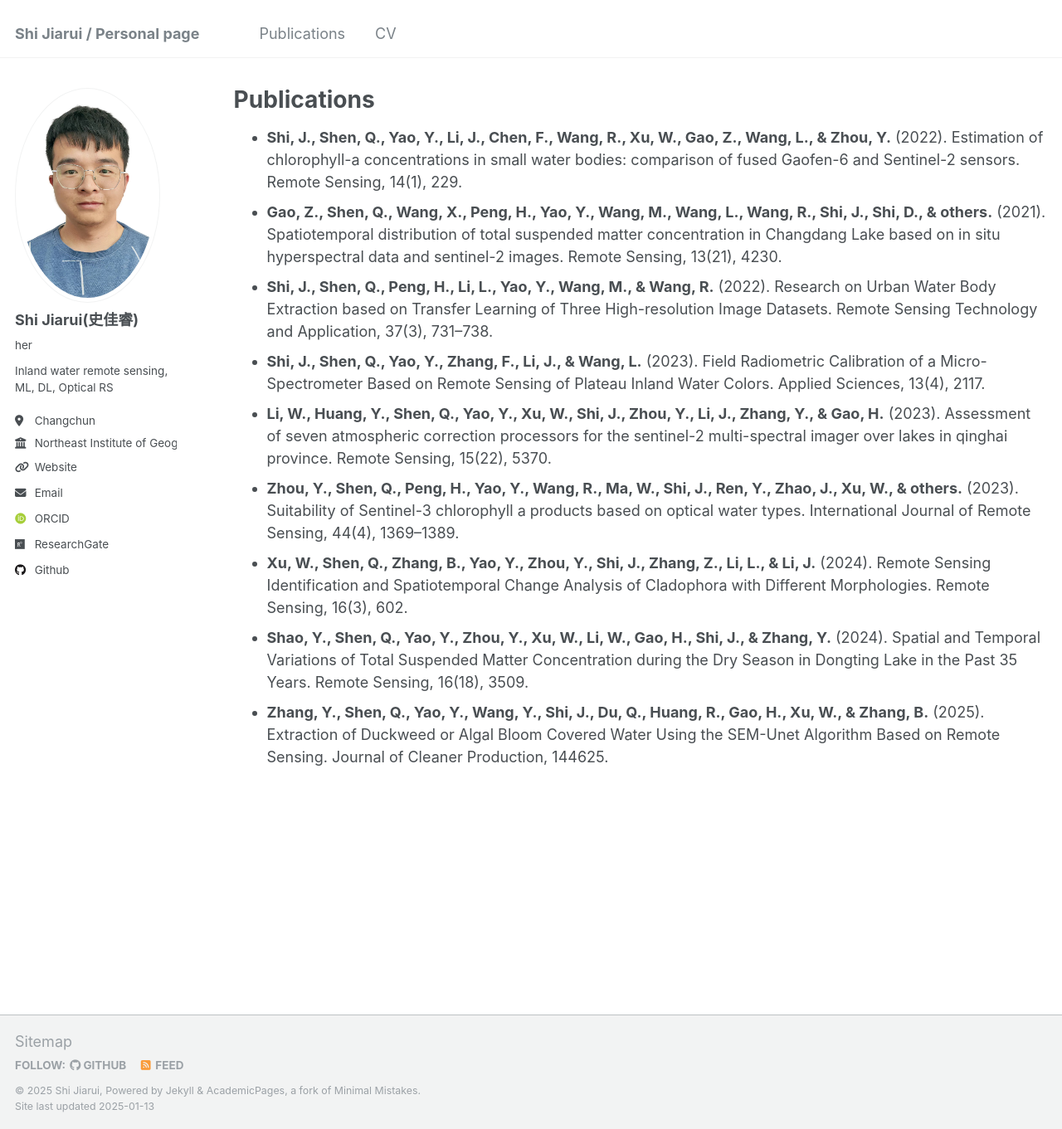
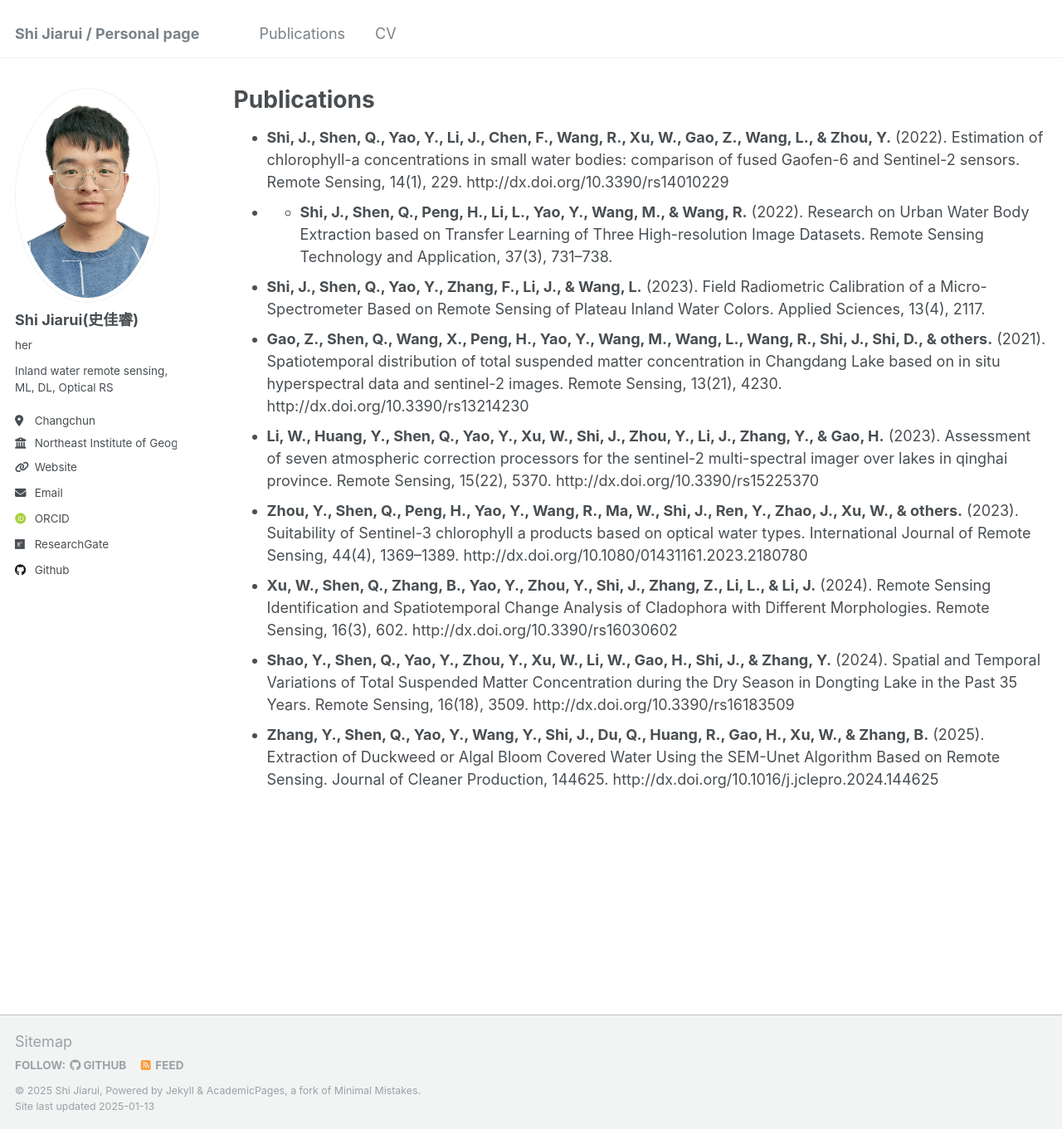
Before and after one commit to Shi-Jiarui/Shi-Jiarui.github.io, a Jekyll site: the page built from _pages/publications.md, in a window 1280 px wide and 1361 px high. Shown: the whole window at 83% size. Built offline with Jekyll 4.4.1, drawn with Linux system fonts in a browser that asks for light colours; some web fonts are replaced; some of the changed lines change nothing that is shown.

Commit message:
Update publications.md

```diff
--- a/_pages/publications.md
+++ b/_pages/publications.md
@@ -8,12 +8,12 @@ author_profile: true
 
 
 
-- **Shi, J., Shen, Q., Yao, Y., Li, J., Chen, F., Wang, R., Xu, W., Gao, Z., Wang, L., & Zhou, Y.** (2022). Estimation of chlorophyll-a concentrations in small water bodies: comparison of fused Gaofen-6 and Sentinel-2 sensors. Remote Sensing, 14(1), 229.
-- **Gao, Z., Shen, Q., Wang, X., Peng, H., Yao, Y., Wang, M., Wang, L., Wang, R., Shi, J., Shi, D., & others.** (2021). Spatiotemporal distribution of total suspended matter concentration in Changdang Lake based on in situ hyperspectral data and sentinel-2 images. Remote Sensing, 13(21), 4230.
-- **Shi, J., Shen, Q., Peng, H., Li, L., Yao, Y., Wang, M., & Wang, R.** (2022). Research on Urban Water Body Extraction based on Transfer Learning of Three High-resolution Image Datasets. Remote Sensing Technology and Application, 37(3), 731–738.
+- **Shi, J., Shen, Q., Yao, Y., Li, J., Chen, F., Wang, R., Xu, W., Gao, Z., Wang, L., & Zhou, Y.** (2022). Estimation of chlorophyll-a concentrations in small water bodies: comparison of fused Gaofen-6 and Sentinel-2 sensors. Remote Sensing, 14(1), 229.  http://dx.doi.org/10.3390/rs14010229
+- - **Shi, J., Shen, Q., Peng, H., Li, L., Yao, Y., Wang, M., & Wang, R.** (2022). Research on Urban Water Body Extraction based on Transfer Learning of Three High-resolution Image Datasets. Remote Sensing Technology and Application, 37(3), 731–738.
 - **Shi, J., Shen, Q., Yao, Y., Zhang, F., Li, J., & Wang, L.** (2023). Field Radiometric Calibration of a Micro-Spectrometer Based on Remote Sensing of Plateau Inland Water Colors. Applied Sciences, 13(4), 2117.
-- **Li, W., Huang, Y., Shen, Q., Yao, Y., Xu, W., Shi, J., Zhou, Y., Li, J., Zhang, Y., & Gao, H.** (2023). Assessment of seven atmospheric correction processors for the sentinel-2 multi-spectral imager over lakes in qinghai province. Remote Sensing, 15(22), 5370.
-- **Zhou, Y., Shen, Q., Peng, H., Yao, Y., Wang, R., Ma, W., Shi, J., Ren, Y., Zhao, J., Xu, W., & others.** (2023). Suitability of Sentinel-3 chlorophyll a products based on optical water types. International Journal of Remote Sensing, 44(4), 1369–1389.
-- **Xu, W., Shen, Q., Zhang, B., Yao, Y., Zhou, Y., Shi, J., Zhang, Z., Li, L., & Li, J.** (2024). Remote Sensing Identification and Spatiotemporal Change Analysis of Cladophora with Different Morphologies. Remote Sensing, 16(3), 602.
-- **Shao, Y., Shen, Q., Yao, Y., Zhou, Y., Xu, W., Li, W., Gao, H., Shi, J., & Zhang, Y.** (2024). Spatial and Temporal Variations of Total Suspended Matter Concentration during the Dry Season in Dongting Lake in the Past 35 Years. Remote Sensing, 16(18), 3509.
-- **Zhang, Y., Shen, Q., Yao, Y., Wang, Y., Shi, J., Du, Q., Huang, R., Gao, H., Xu, W., & Zhang, B.** (2025). Extraction of Duckweed or Algal Bloom Covered Water Using the SEM-Unet Algorithm Based on Remote Sensing. Journal of Cleaner Production, 144625.
+- **Gao, Z., Shen, Q., Wang, X., Peng, H., Yao, Y., Wang, M., Wang, L., Wang, R., Shi, J., Shi, D., & others.** (2021). Spatiotemporal distribution of total suspended matter concentration in Changdang Lake based on in situ hyperspectral data and sentinel-2 images. Remote Sensing, 13(21), 4230.  http://dx.doi.org/10.3390/rs13214230
+- **Li, W., Huang, Y., Shen, Q., Yao, Y., Xu, W., Shi, J., Zhou, Y., Li, J., Zhang, Y., & Gao, H.** (2023). Assessment of seven atmospheric correction processors for the sentinel-2 multi-spectral imager over lakes in qinghai province. Remote Sensing, 15(22), 5370.  http://dx.doi.org/10.3390/rs15225370
+- **Zhou, Y., Shen, Q., Peng, H., Yao, Y., Wang, R., Ma, W., Shi, J., Ren, Y., Zhao, J., Xu, W., & others.** (2023). Suitability of Sentinel-3 chlorophyll a products based on optical water types. International Journal of Remote Sensing, 44(4), 1369–1389.  http://dx.doi.org/10.1080/01431161.2023.2180780
+- **Xu, W., Shen, Q., Zhang, B., Yao, Y., Zhou, Y., Shi, J., Zhang, Z., Li, L., & Li, J.** (2024). Remote Sensing Identification and Spatiotemporal Change Analysis of Cladophora with Different Morphologies. Remote Sensing, 16(3), 602.  http://dx.doi.org/10.3390/rs16030602
+- **Shao, Y., Shen, Q., Yao, Y., Zhou, Y., Xu, W., Li, W., Gao, H., Shi, J., & Zhang, Y.** (2024). Spatial and Temporal Variations of Total Suspended Matter Concentration during the Dry Season in Dongting Lake in the Past 35 Years. Remote Sensing, 16(18), 3509.  http://dx.doi.org/10.3390/rs16183509
+- **Zhang, Y., Shen, Q., Yao, Y., Wang, Y., Shi, J., Du, Q., Huang, R., Gao, H., Xu, W., & Zhang, B.** (2025). Extraction of Duckweed or Algal Bloom Covered Water Using the SEM-Unet Algorithm Based on Remote Sensing. Journal of Cleaner Production, 144625.  http://dx.doi.org/10.1016/j.jclepro.2024.144625
```
